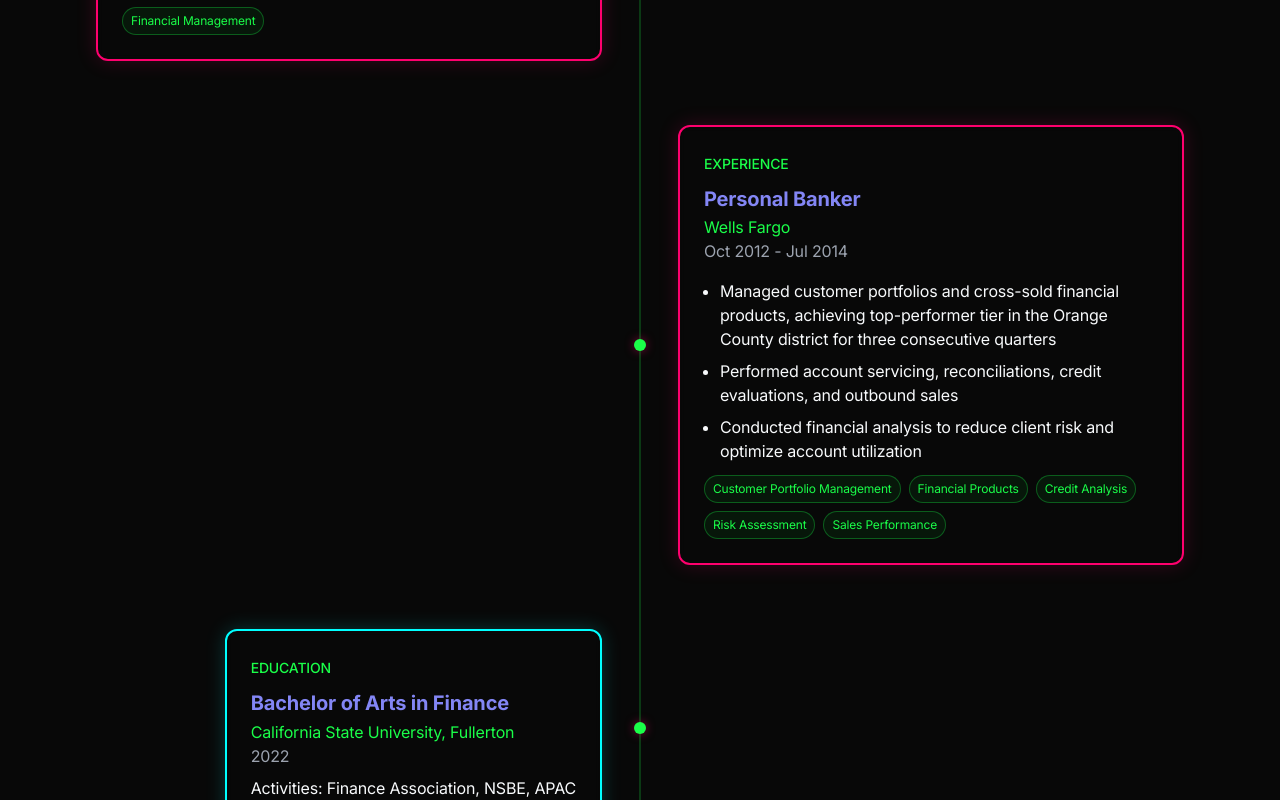
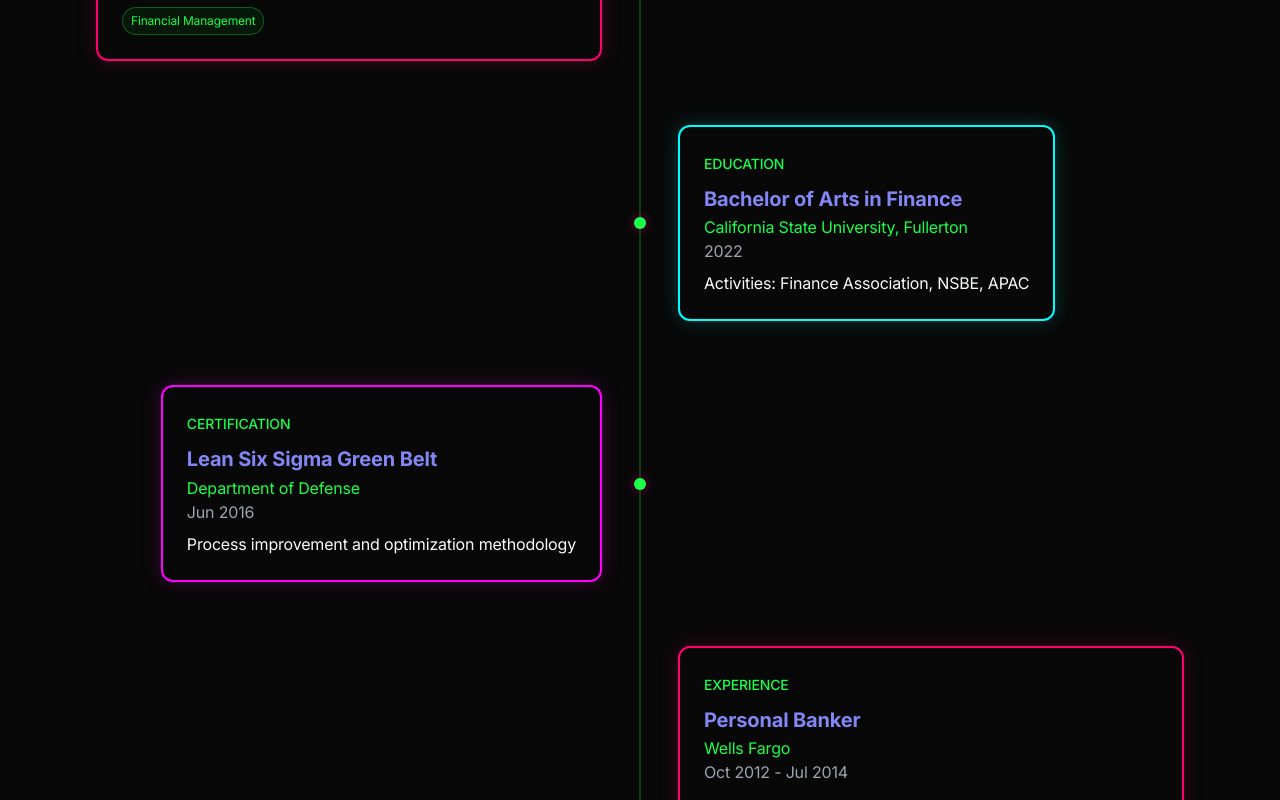
Before and after one commit to rddaniels89/personal-website, a Next.js app: page /resume in a window 1280 px wide. Shown: the part 4020-4820 px from the top of the page. Built offline with nearby package versions, Linux system fonts and the light colour scheme.

Commit message:
fix: Correct chronological order of Wells Fargo position on resume timeline

```diff
--- a/src/app/resume/page.tsx
+++ b/src/app/resume/page.tsx
@@ -81,18 +81,6 @@ const timelineItems = [
     technologies: ['R-Supply', 'NALCOMIS', 'STARS-FL', 'DFAS Reporting', 'Financial Management']
   },
   {
-    type: 'experience',
-    title: 'Personal Banker',
-    company: 'Wells Fargo',
-    period: 'Oct 2012 - Jul 2014',
-    bullets: [
-      'Managed customer portfolios and cross-sold financial products, achieving top-performer tier in the Orange County district for three consecutive quarters',
-      'Performed account servicing, reconciliations, credit evaluations, and outbound sales',
-      'Conducted financial analysis to reduce client risk and optimize account utilization'
-    ],
-    technologies: ['Customer Portfolio Management', 'Financial Products', 'Credit Analysis', 'Risk Assessment', 'Sales Performance']
-  },
-  {
     type: 'education',
     title: 'Bachelor of Arts in Finance',
     company: 'California State University, Fullerton',
@@ -105,6 +93,18 @@ const timelineItems = [
     company: 'Department of Defense',
     period: 'Jun 2016',
     description: 'Process improvement and optimization methodology'
+  },
+  {
+    type: 'experience',
+    title: 'Personal Banker',
+    company: 'Wells Fargo',
+    period: 'Oct 2012 - Jul 2014',
+    bullets: [
+      'Managed customer portfolios and cross-sold financial products, achieving top-performer tier in the Orange County district for three consecutive quarters',
+      'Performed account servicing, reconciliations, credit evaluations, and outbound sales',
+      'Conducted financial analysis to reduce client risk and optimize account utilization'
+    ],
+    technologies: ['Customer Portfolio Management', 'Financial Products', 'Credit Analysis', 'Risk Assessment', 'Sales Performance']
   }
 ];
 
```
